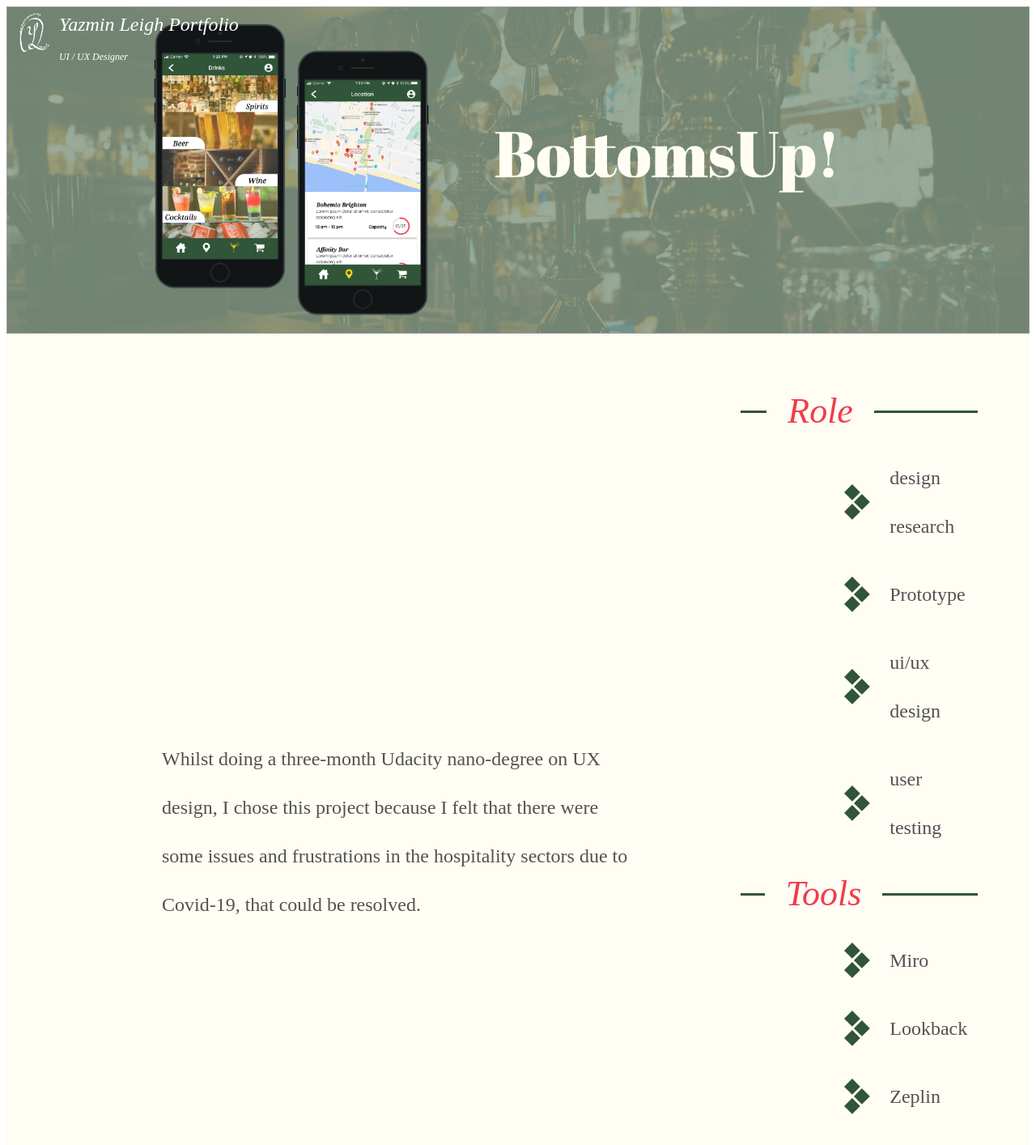
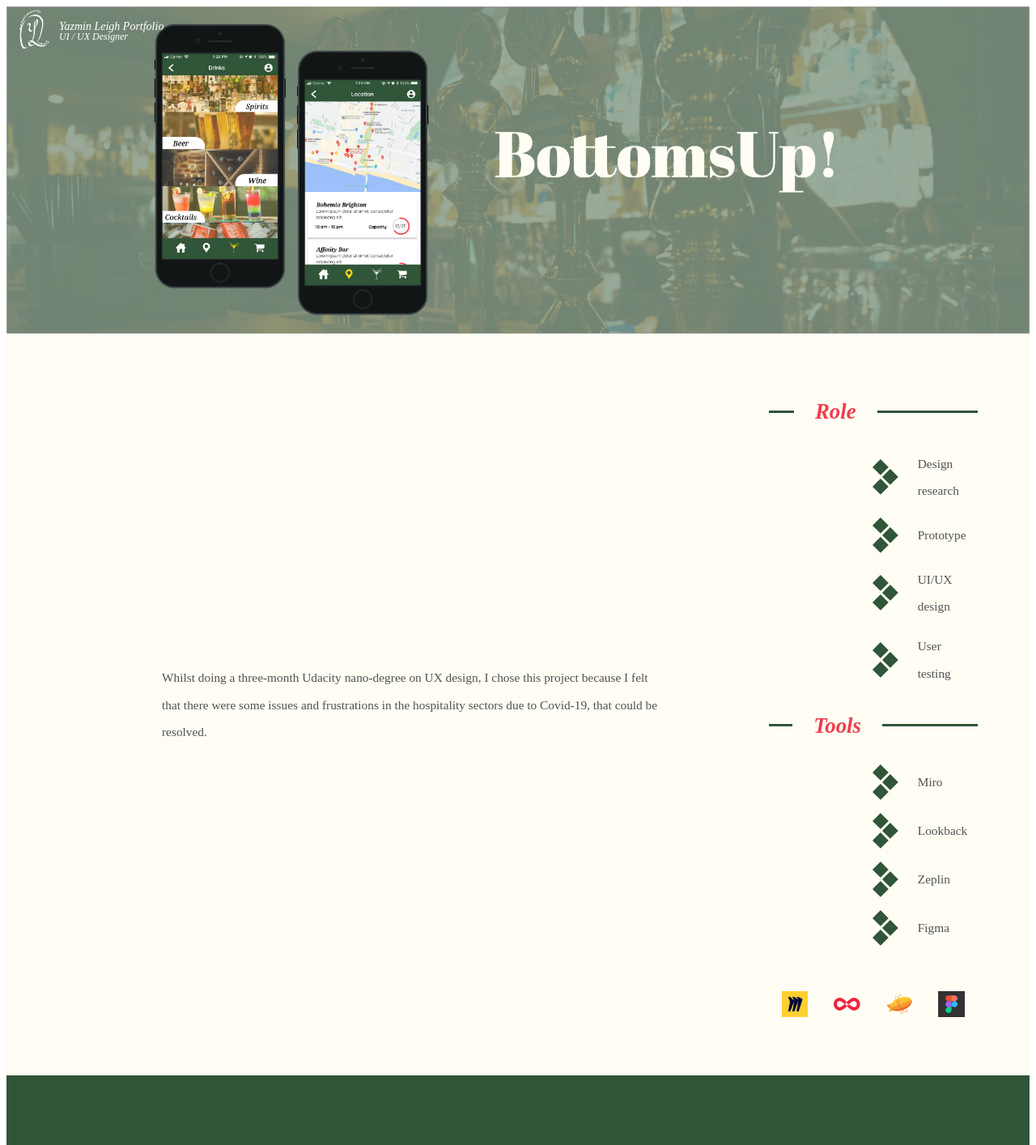
Before and after one commit to BillyLuisNeedham/portfolio-yaz-nextjs, a Next.js app: page /case-studies/bottoms-up in a window 1280 px wide. Shown: the top 1414 px of the page at 81% size. Built offline with nearby package versions, Linux system fonts and the light colour scheme.

Commit message:
BU layout alignment

```diff
--- a/pages/case-studies/BU-data.tsx
+++ b/pages/case-studies/BU-data.tsx
@@ -7,7 +7,7 @@ export const THEME = bottomsUpTheme
 export const TITLE = {title:"/assets/images/bottomsUp/title/header_web@2x.png"}
 
 // Roll info
-export const ROLL_INFO = ["design research", "Prototype", "ui/ux design", "user testing"]
+export const ROLL_INFO = ["Design research", "Prototype", "UI/UX design", "User testing"]
 
 
 // tools used
--- a/pages/case-studies/bottoms-up.tsx
+++ b/pages/case-studies/bottoms-up.tsx
@@ -29,6 +29,15 @@ const useStyles = makeStyles((theme: Theme) =>
       flexFlow: 'column nowrap',
       justifyContent: 'space-between',
       background:(THEME.palette.background.default)
+    },
+    logoImg:{
+      maxWidth:"3vw",
+    },
+    logoText:{
+      color:"#ffffff",
+      textAlign:"left",
+      fontStyle:"italic",
+      lineHeight:".8"
     },
     BUimage:{
       maxHeight:'80vh',
@@ -82,8 +91,9 @@ const useStyles = makeStyles((theme: Theme) =>
       flexGrow:1,
     },
     listSubHeader:{
-      fontSize:"2.75rem",
+      fontSize:"2.1vw",
       fontStyle:"italic",
+      fontWeight:"bold",
       [theme.breakpoints.down('sm')]: {
         fontSize:"1.5rem",
       },
@@ -96,7 +106,12 @@ const useStyles = makeStyles((theme: Theme) =>
         paddingLeft: '15vw',
         paddingRight: '1vw',
       },
-
+    },
+    ListItemText:{
+      fontSize:"1.2vw",
+      [theme.breakpoints.down('sm')]: {
+        fontSize:"4vw",
+      },
     },
     tooliconlist:{
       display: 'flex',
@@ -115,6 +130,7 @@ const useStyles = makeStyles((theme: Theme) =>
       },
     },
     challangeintro:{
+      maxWidth:"68vw",
       margin: '2vw 1.5rem 0 1.5rem ',
     },
     challangemain:{
@@ -138,6 +154,15 @@ const useStyles = makeStyles((theme: Theme) =>
         padding: '0',
         height:"auto",
         },
+    },
+    challangelargeimg:{
+      width:"89vw",
+      margin:"0 5vw 9vw 5vw",
+      [theme.breakpoints.down('sm')]: {
+        width:"100vw",
+        margin:"5vw 0 5vw 0",
+      },
+
     },
     challangeimage:{
       [theme.breakpoints.down('sm')]: {
@@ -631,25 +656,30 @@ const BottomsUpPage: React.FC<Props> = ({}) => {
             onNavigateCallback={navigateToRoute}
             activeRoute={NavRoutes.Work}/>
           ):(
-            <AppBar elevation={0} position="absolute" color="transparent">
+
+              <AppBar elevation={0} position="absolute" color="transparent" >
                 <Toolbar>
                   <IconButton edge="start" color="inherit" href="/">
+                    <Box className={classes.logoImg}>
                       <Image
                       src="/Logo_White.png"
                       width={37}
                       height={48}
                       />
+                    </Box>
+
                   </IconButton>
-                <Box flexDirection="column" style={{color:"#ffffff", textAlign:"left", fontStyle:"italic"}}>
-                  <Typography variant="body1">
+                  <Box flexDirection="column" className={classes.logoText} >
+                    <Typography variant="body2" className={classes.logoText}>
                       Yazmin Leigh Portfolio
                     </Typography>
-                  <Typography variant="caption">
+                    <Typography variant="caption" className={classes.logoText} >
                       UI / UX Designer
                     </Typography>
                   </Box>
                 </Toolbar>
               </AppBar>
+
           )}
 
           <Image
@@ -687,7 +717,7 @@ const BottomsUpPage: React.FC<Props> = ({}) => {
                         height="44"
                       />
                     </ListItemIcon>
-                    <ListItemText primary={info} />
+                    <Typography color="textPrimary" className={classes.ListItemText}>{info}</Typography>
                   </ListItem>))}
                 </div>
             </List>
@@ -711,7 +741,7 @@ const BottomsUpPage: React.FC<Props> = ({}) => {
                           height="44"
                         />
                     </ListItemIcon>
-                      <ListItemText primary={info} />
+                      <Typography color="textPrimary" className={classes.ListItemText}>{info}</Typography>
                   </ListItem>))}
               </div>
 
@@ -780,12 +810,15 @@ const BottomsUpPage: React.FC<Props> = ({}) => {
 
 
             </Box>
+            <Box className={classes.challangelargeimg}>
               <Image
                   src={`${THE_CHALLANGE.image3.imagesrc}`}
-              layout="intrinsic"
+                  layout="responsive"
                   width={`${THE_CHALLANGE.image3.width}`}
                   height={`${THE_CHALLANGE.image3.height}`}
                 />
+            </Box>
+
           </Box>
 
           <Box className={classes.challange}>
--- a/theme/index.ts
+++ b/theme/index.ts
@@ -166,12 +166,12 @@ const bottomsUpTheme = createMuiTheme({
       },
     },
     body1:{
-      fontSize:"1.5rem",
-      lineHeight:"2.5em",
-      '@media (max-width:1024px)': {
-        fontSize: '1.2rem',
-        lineHeight:"1.75",
-      },
+      fontSize:"1.2vw",
+      lineHeight:"2.6vw",
+      // '@media (max-width:1024px)': {
+      //   fontSize: '1.2rem',
+      //   lineHeight:"1.75",
+      // },
       '@media (max-width:576px)': {
         fontSize: '.9rem',
         lineHeight:"1.1rem",
```
Lines whose indentation alone changed are shown as unchanged.
